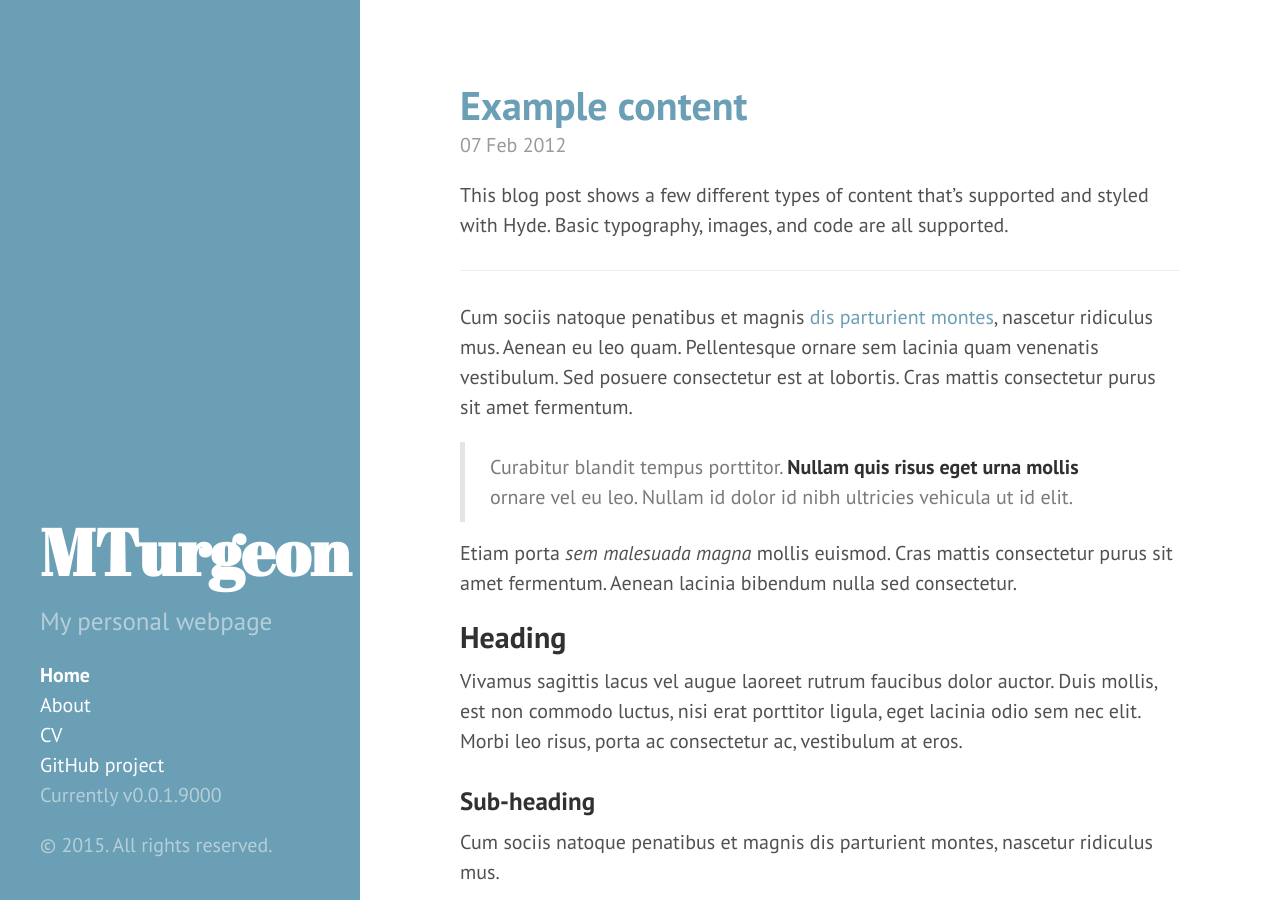
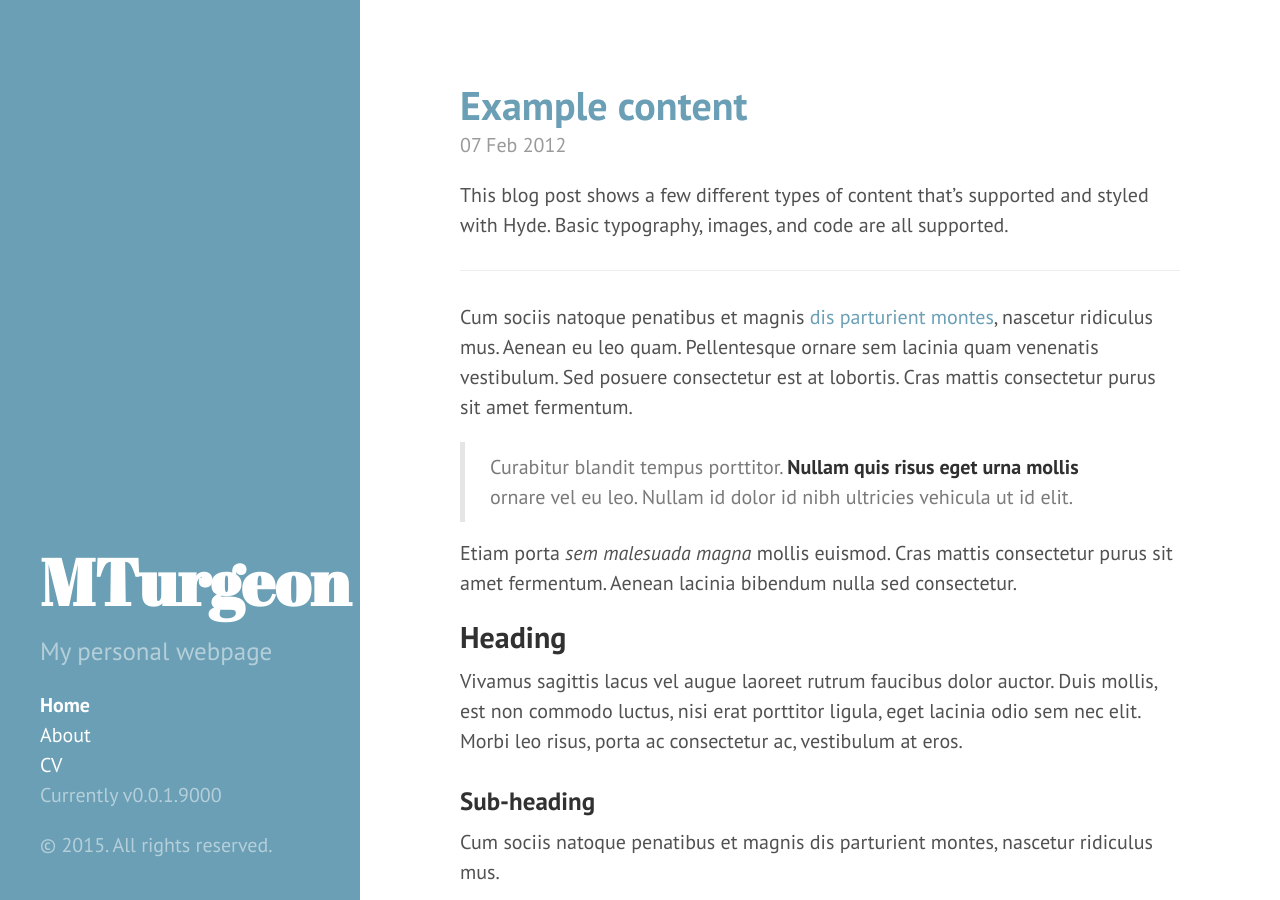
Before and after one commit to turgeonmaxime/old_website, a Jekyll site: the page built from index.html, in a window 1280 px wide and 900 px high. Built offline with Jekyll 4.4.1, drawn with Linux system fonts in a browser that asks for light colours; Markdown is read by kramdown in place of the engine named in the settings; the list of posts is cut into pages by our own code.

Commit message:
removed Github project link

```diff
--- a/_includes/sidebar.html
+++ b/_includes/sidebar.html
@@ -26,8 +26,8 @@
         {% endif %}
       {% endfor %}
 
-      <li class="sidebar-nav-item"><a href="https://github.com/turgeonmaxime/turgeonmaxime.github.io/blob/master/pdfs/MTurgeonCV.pdf">CV</a></li>
-      <li class="sidebar-nav-item"><a href="{{ site.github.repo }}">GitHub project</a></li>
+      <li class="sidebar-nav-item"><a href="/pdfs/MTurgeonCV.pdf">CV</a></li>
+      <!--<li class="sidebar-nav-item"><a href="{{ site.github.repo }}">GitHub project</a></li>-->
       <li class="sidebar-nav-item">Currently v{{ site.version }}</li>
     </ul>
 
```
